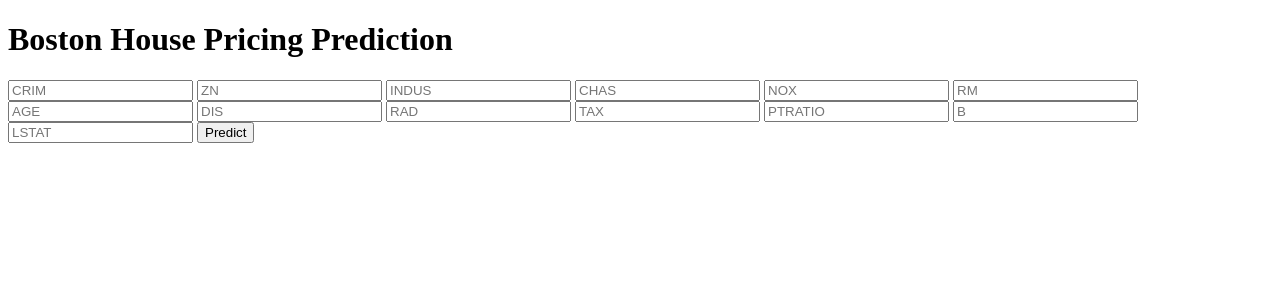
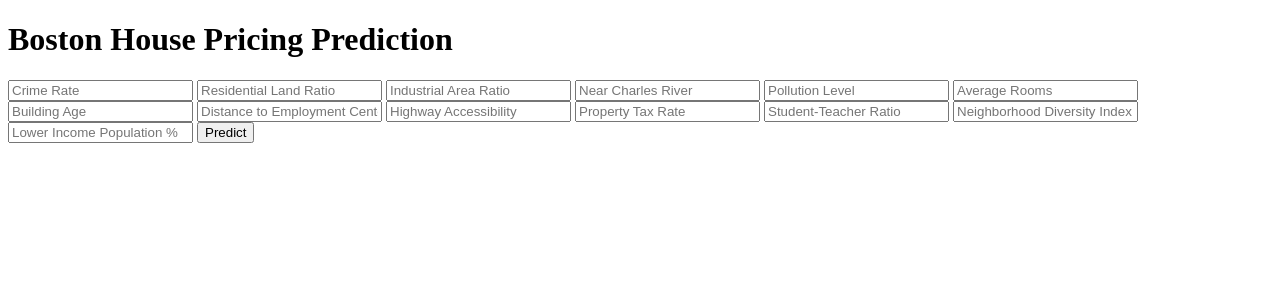
Before and after one commit to Lakshmicharanreddy/Boston-House-Price-Prediction, a Flask app: page / in a window 1280 px wide. Shown: the top 300 px of the page. Run offline with Flask 3, Linux system fonts and the light colour scheme; parts of the project's set-up code (start-up, migrations or seed data) failed here and were passed over.

Commit message:
Changed the labbels for better ui

```diff
--- a/templates/home.html
+++ b/templates/home.html
@@ -10,19 +10,19 @@
     <form action="{{ url_for('predict') }}" method="post">
 
         <!-- Input fields for all 13 independent features -->
-        <input type="text" name="crim" placeholder="CRIM" required="required" />
-        <input type="text" name="zn" placeholder="ZN" required="required" />
-        <input type="text" name="indus" placeholder="INDUS" required="required" />
-        <input type="text" name="chas" placeholder="CHAS" required="required" />
-        <input type="text" name="nox" placeholder="NOX" required="required" />
-        <input type="text" name="rm" placeholder="RM" required="required" />
-        <input type="text" name="age" placeholder="AGE" required="required" />
-        <input type="text" name="dis" placeholder="DIS" required="required" />
-        <input type="text" name="rad" placeholder="RAD" required="required" />
-        <input type="text" name="tax" placeholder="TAX" required="required" />
-        <input type="text" name="ptratio" placeholder="PTRATIO" required="required" />
-        <input type="text" name="b" placeholder="B" required="required" />
-        <input type="text" name="lstat" placeholder="LSTAT" required="required" />
+        <input type="text" name="crim" placeholder="Crime Rate" required="required" />
+        <input type="text" name="zn" placeholder="Residential Land Ratio" required="required" />
+        <input type="text" name="indus" placeholder="Industrial Area Ratio" required="required" />
+        <input type="text" name="chas" placeholder="Near Charles River" required="required" />
+        <input type="text" name="nox" placeholder="Pollution Level" required="required" />
+        <input type="text" name="rm" placeholder="Average Rooms" required="required" />
+        <input type="text" name="age" placeholder="Building Age" required="required" />
+        <input type="text" name="dis" placeholder="Distance to Employment Centers" required="required" />
+        <input type="text" name="rad" placeholder="Highway Accessibility" required="required" />
+        <input type="text" name="tax" placeholder="Property Tax Rate" required="required" />
+        <input type="text" name="ptratio" placeholder="Student-Teacher Ratio" required="required" />
+        <input type="text" name="b" placeholder="Neighborhood Diversity Index" required="required" />
+        <input type="text" name="lstat" placeholder="Lower Income Population %" required="required" />
 
         <!-- The predict button that submits the form -->
         <button type="submit">Predict</button>
```
Also changed, not shown: 1 other file.
